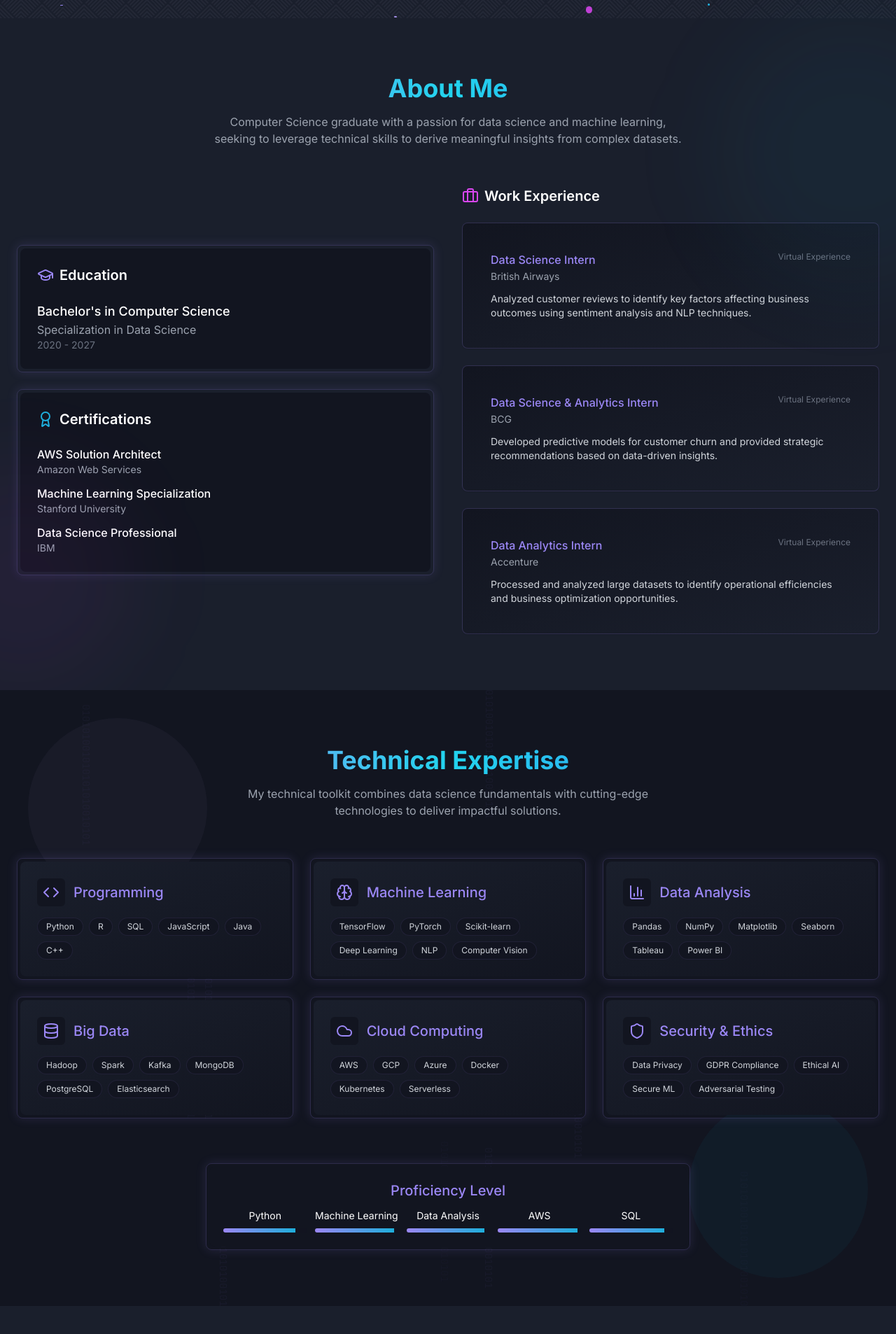
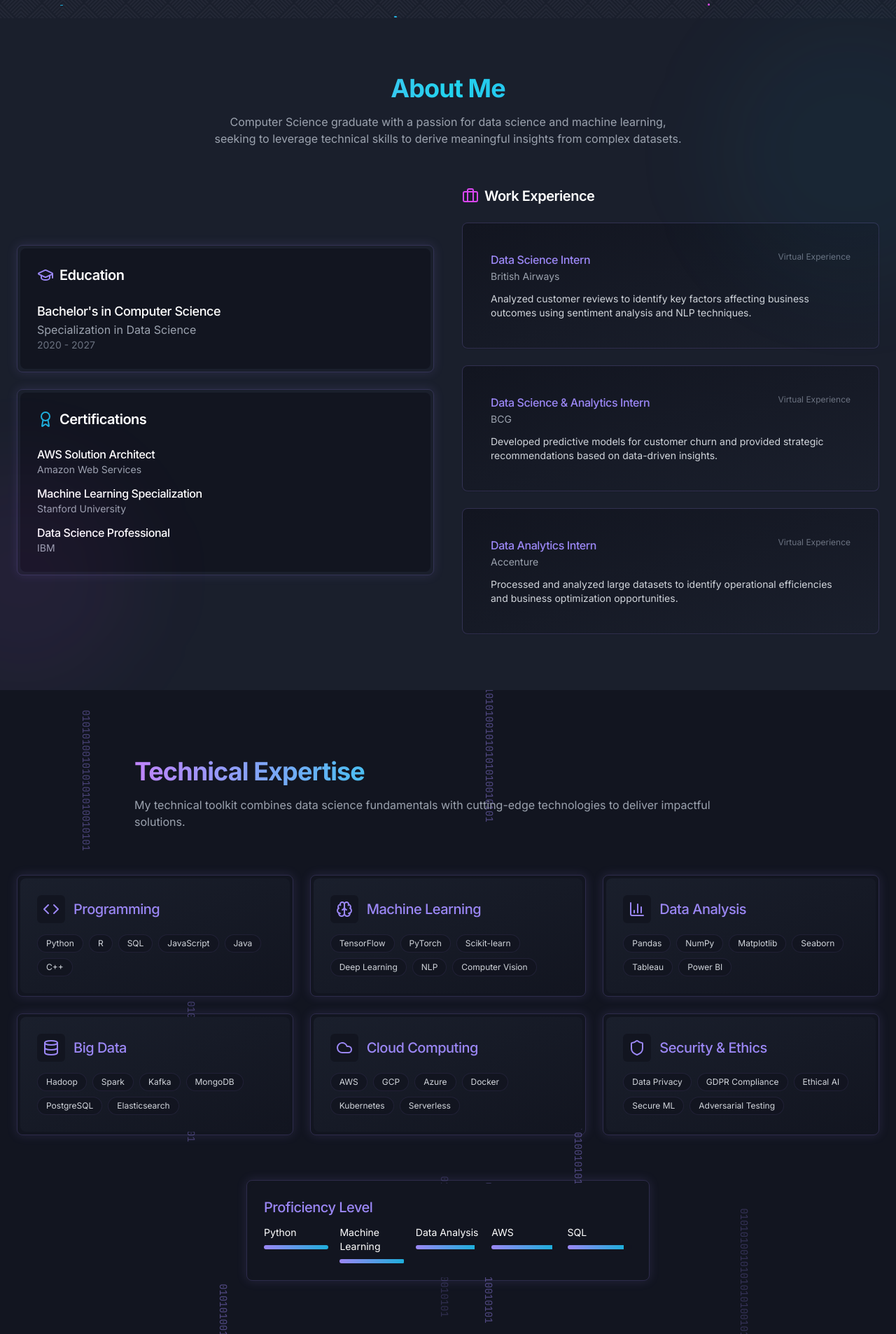
Before and after one commit to DataScyther/DataScyther-Portfolio, a React (Vite) app: page / in a window 1280 px wide. Shown: the part 774-2680 px from the top of the page at 70% size. Built offline with nearby package versions, Linux system fonts and the light colour scheme.

Commit message:
Enhance all sections
Apply hero section enhancements to other sections.

```diff
--- a/src/components/ProjectsSection.tsx
+++ b/src/components/ProjectsSection.tsx
@@ -35,13 +35,14 @@ const ProjectsSection: React.FC = () => {
     },
   ];
 
+  // Function to handle scrolling to a section
   const scrollToSection = (sectionId: string, e: React.MouseEvent) => {
     e.preventDefault();
-    const targetSection = document.querySelector(sectionId);
+    const section = document.getElementById(sectionId);
 
-    if (targetSection) {
+    if (section) {
       const navbarHeight = 80;
-      const targetPosition = (targetSection as HTMLElement).getBoundingClientRect().top;
+      const targetPosition = section.getBoundingClientRect().top;
       const offsetPosition = targetPosition + window.pageYOffset - navbarHeight;
 
       window.scrollTo({
@@ -52,15 +53,15 @@ const ProjectsSection: React.FC = () => {
   };
 
   return (
-    <section id="projects" className="py-20 relative">
-      {/* Background decorative elements */}
-      <div className="absolute top-40 -left-40 w-80 h-80 bg-cyber-blue/5 rounded-full blur-3xl"></div>
-      <div className="absolute bottom-20 -right-20 w-80 h-80 bg-cyber-pink/5 rounded-full blur-3xl"></div>
+    <section id="projects" className="py-24 relative">
+      {/* Background decorative elements - more subtle */}
+      <div className="absolute top-40 -left-40 w-80 h-80 bg-cyber-blue/3 rounded-full blur-3xl"></div>
+      <div className="absolute bottom-20 -right-20 w-80 h-80 bg-cyber-pink/3 rounded-full blur-3xl"></div>
 
       <div className="container mx-auto px-6">
-        <div className="text-center mb-14">
+        <div className="text-left max-w-4xl mx-auto mb-16">
           <h2 className="text-3xl md:text-4xl font-bold gradient-text mb-4">Featured Projects</h2>
-          <p className="text-gray-400 max-w-2xl mx-auto">
+          <p className="text-gray-400">
             A showcase of my work in data science, visualization, and web development, demonstrating practical applications of my technical skills.
           </p>
         </div>
@@ -76,7 +77,7 @@ const ProjectsSection: React.FC = () => {
                 <img
                   src={project.image}
                   alt={project.title}
-                  className="w-full h-full object-cover transition-transform duration-700 group-hover:scale-110"
+                  className="w-full h-full object-cover transition-transform duration-700 group-hover:scale-105"
                 />
                 <div className="absolute top-3 left-3 bg-cyber-darker/80 p-2 rounded-md z-20">
                   {project.icon}
@@ -125,14 +126,14 @@ const ProjectsSection: React.FC = () => {
           ))}
         </div>
 
-        <div className="mt-12 text-center">
+        <div className="mt-14 flex justify-center">
           <Button
             variant="outline"
             className="border-cyber-light text-cyber-light hover:bg-cyber-light/10"
             size="lg"
             onClick={(e) => scrollToSection('#contact', e)}
           >
-            <a href="#contact">View All Projects</a>
+            <a href="#contact">Contact About Projects</a>
           </Button>
         </div>
       </div>
--- a/src/components/SkillsSection.tsx
+++ b/src/components/SkillsSection.tsx
@@ -37,16 +37,16 @@ const SkillsSection: React.FC = () => {
   ];
 
   return (
-    <section id="skills" className="py-20 bg-cyber-darker relative overflow-hidden">
-      {/* Animated background elements */}
+    <section id="skills" className="py-24 bg-cyber-darker relative overflow-hidden">
+      {/* Animated background elements - reduced intensity */}
       <div className="absolute inset-0" style={{ zIndex: 0 }}>
-        <div className="absolute top-10 left-10 w-64 h-64 bg-cyber-light/5 rounded-full blur-3xl animate-pulse-glow"></div>
-        <div className="absolute bottom-10 right-10 w-64 h-64 bg-cyber-accent/5 rounded-full blur-3xl animate-pulse-glow" style={{ animationDelay: '2s' }}></div>
+        <div className="absolute top-10 left-10 w-64 h-64 bg-cyber-light/3 rounded-full blur-3xl animate-pulse-glow"></div>
+        <div className="absolute bottom-10 right-10 w-64 h-64 bg-cyber-accent/3 rounded-full blur-3xl animate-pulse-glow" style={{ animationDelay: '2s' }}></div>
       </div>
 
-      {/* Binary code background effect */}
-      <div className="absolute inset-0 opacity-5 select-none pointer-events-none overflow-hidden">
-        {[...Array(10)].map((_, i) => (
+      {/* Binary code background effect - more subtle */}
+      <div className="absolute inset-0 opacity-3 select-none pointer-events-none overflow-hidden">
+        {[...Array(8)].map((_, i) => (
           <div
             key={i}
             className="text-xs md:text-sm font-mono text-cyber-light"
@@ -55,7 +55,7 @@ const SkillsSection: React.FC = () => {
               top: `${Math.random() * 100}%`,
               left: `${Math.random() * 100}%`,
               transform: 'rotate(90deg)',
-              opacity: Math.random() * 0.5 + 0.5,
+              opacity: Math.random() * 0.3 + 0.2,
             }}
           >
             {'010101001010101010010101'.split('').map((char, idx) => (
@@ -68,9 +68,9 @@ const SkillsSection: React.FC = () => {
       </div>
 
       <div className="container mx-auto px-6 relative z-10">
-        <div className="text-center mb-14">
+        <div className="text-left max-w-4xl mx-auto mb-16">
           <h2 className="text-3xl md:text-4xl font-bold gradient-text mb-4">Technical Expertise</h2>
-          <p className="text-gray-400 max-w-2xl mx-auto">
+          <p className="text-gray-400">
             My technical toolkit combines data science fundamentals with cutting-edge technologies to deliver impactful solutions.
           </p>
         </div>
@@ -104,14 +104,14 @@ const SkillsSection: React.FC = () => {
           ))}
         </div>
 
-        <div className="mt-16 text-center">
-          <div className="inline-block cyber-border p-1">
+        <div className="mt-16 flex justify-center">
+          <div className="inline-block cyber-border p-1 max-w-xl w-full">
             <div className="rounded-lg bg-cyber-darker p-5">
-              <h3 className="text-xl font-medium text-cyber-light mb-3">Proficiency Level</h3>
-              <div className="grid grid-cols-3 sm:grid-cols-5 gap-3 text-sm">
+              <h3 className="text-xl font-medium text-cyber-light mb-3 text-left">Proficiency Level</h3>
+              <div className="grid grid-cols-2 sm:grid-cols-5 gap-4 text-sm">
                 {['Python', 'Machine Learning', 'Data Analysis', 'AWS', 'SQL'].map((skill, i) => (
                   <div key={i} className="space-y-2">
-                    <p className="text-white">{skill}</p>
+                    <p className="text-white text-left">{skill}</p>
                     <div className="h-1.5 bg-cyber-darker/50 rounded-full overflow-hidden">
                       <div
                         className="h-full bg-gradient-to-r from-cyber-light to-cyber-accent"
--- a/src/index.css
+++ b/src/index.css
@@ -44,10 +44,15 @@
 
   html {
     scroll-behavior: smooth;
+    scroll-padding-top: 80px; /* Account for fixed header */
   }
 
   body {
-    @apply bg-cyber-dark text-foreground;
+    @apply bg-cyber-dark text-foreground font-sans;
+  }
+
+  h1, h2, h3, h4, h5, h6 {
+    @apply font-medium tracking-tight;
   }
 
   .gradient-text {
@@ -92,4 +97,45 @@
   .glass-card {
     @apply bg-white/5 backdrop-blur-md border border-white/10 rounded-xl shadow-xl;
   }
+
+  /* Section transitions */
+  section {
+    @apply transition-opacity duration-500;
+  }
+
+  /* Reduced animation intensity */
+  .animate-pulse-glow {
+    animation: pulse-glow 4s ease-in-out infinite;
+    animation-duration: 6s;
+  }
+
+  /* Smoother animations */
+  @keyframes pulse-glow {
+    0% {
+      opacity: 0.5;
+      filter: brightness(0.8);
+    }
+    50% {
+      opacity: 1;
+      filter: brightness(1.2);
+    }
+    100% {
+      opacity: 0.5;
+      filter: brightness(0.8);
+    }
+  }
+
+  /* Fade-in animation for section content */
+  .fade-in {
+    opacity: 0;
+    transform: translateY(10px);
+    animation: fadeIn 0.8s ease-out forwards;
+  }
+
+  @keyframes fadeIn {
+    to {
+      opacity: 1;
+      transform: translateY(0);
+    }
+  }
 }
--- a/src/pages/Index.tsx
+++ b/src/pages/Index.tsx
@@ -18,16 +18,16 @@ const Index = () => {
         <section id="home">
           <HeroSection />
         </section>
-        <section id="about">
+        <section id="about" className="scroll-mt-20">
           <AboutSection />
         </section>
-        <section id="skills">
+        <section id="skills" className="scroll-mt-20">
           <SkillsSection />
         </section>
-        <section id="projects">
+        <section id="projects" className="scroll-mt-20">
           <ProjectsSection />
         </section>
-        <section id="contact">
+        <section id="contact" className="scroll-mt-20">
           <ContactSection />
         </section>
       </main>
```
